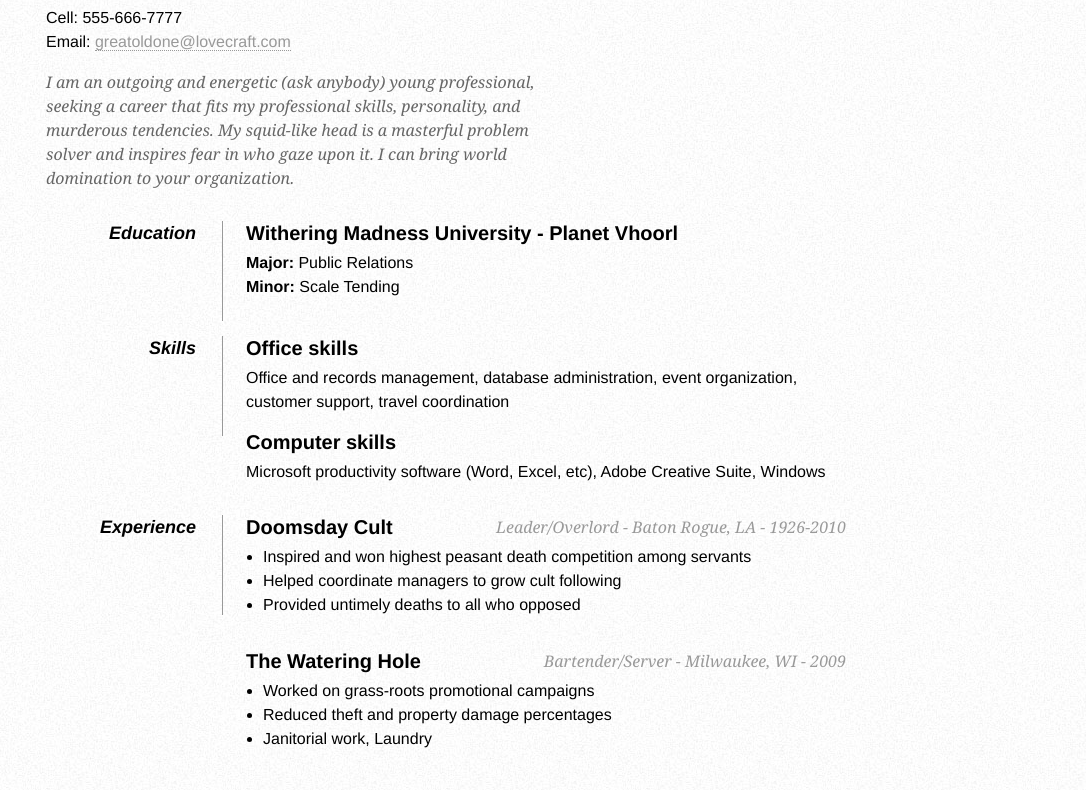
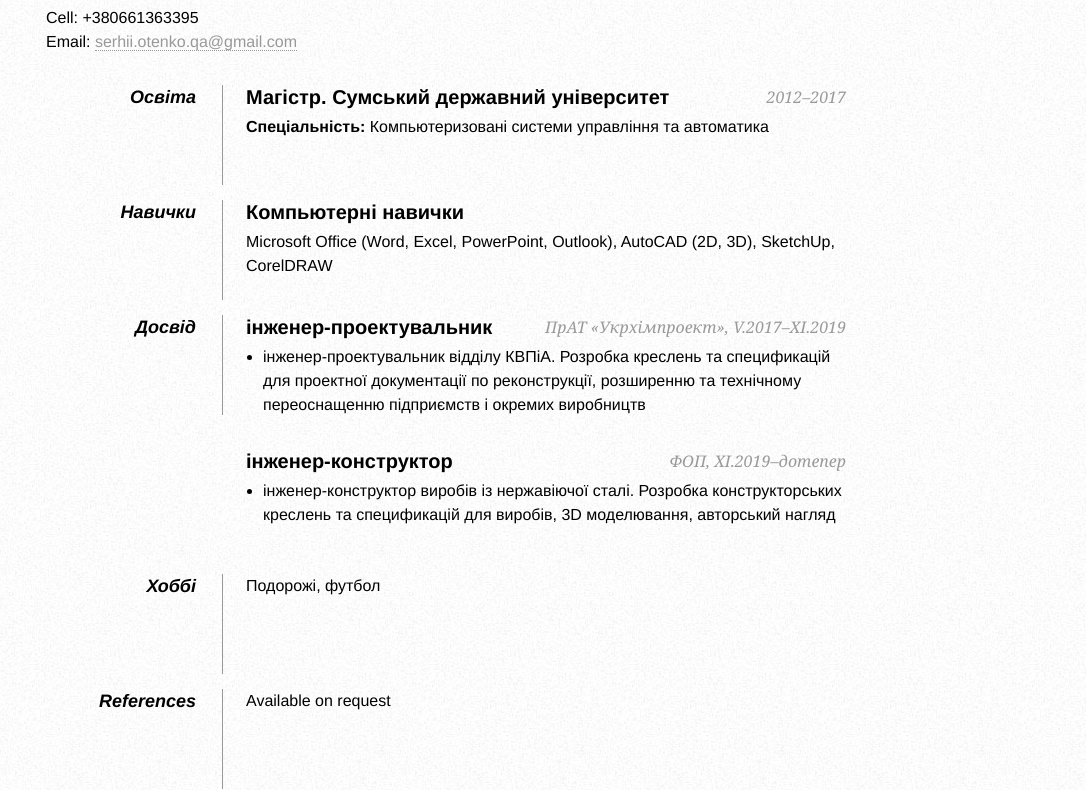
Before and after one commit to serhiiotenko/serhiiotenko.github.io, a plain HTML site: page index.html in a window 1280 px wide. Shown: the part 91-881 px from the top of the page, without its empty margins (194-1280 px from the left). Drawn offline with Linux system fonts and the light colour scheme.

Commit message:
up
10.11.20

```diff
--- a/index.html
+++ b/index.html
@@ -33,75 +33,62 @@
 
     <div id="page-wrap">
 
-        <img src="images/cthulu.png" alt="Photo of Cthulu" id="pic" />
+        <img src="images/face.jpg" alt="my photo" id="pic" />
 
         <div id="contact-info" class="vcard">
 
             <!-- Microformats! -->
 
-            <h1 class="fn">C'thulhu</h1>
+            <h1 class="fn">Сергій Отенко</h1>
 
             <p>
-                Cell: <span class="tel">555-666-7777</span><br />
-                Email: <a class="email" href="mailto:greatoldone@lovecraft.com">greatoldone@lovecraft.com</a>
+                Cell: <span class="tel">+380661363395</span><br />
+                Email: <a class="email" href="mailto:serhii.otenko.qa@gmail.com">serhii.otenko.qa@gmail.com</a>
             </p>
         </div>
 
-        <div id="objective">
-            <p>
-                I am an outgoing and energetic (ask anybody) young professional, seeking a
-                career that fits my professional skills, personality, and murderous tendencies.
-                My squid-like head is a masterful problem solver and inspires fear in who gaze upon it.
-                I can bring world domination to your organization.
-            </p>
-        </div>
+
 
         <div class="clear"></div>
 
         <dl>
             <dd class="clear"></dd>
 
-            <dt>Education</dt>
+            <dt>Освіта</dt>
             <dd>
-                <h2>Withering Madness University - Planet Vhoorl</h2>
-                <p><strong>Major:</strong> Public Relations<br />
-                   <strong>Minor:</strong> Scale Tending</p>
+                <h2>Магістр. Сумський державний університет <span>2012–2017</span></h2>
+                <p><strong>Спеціальність:</strong> Компьютеризовані системи управління та автоматика<br />
+                </p>
             </dd>
 
             <dd class="clear"></dd>
 
-            <dt>Skills</dt>
+            <dt>Навички</dt>
             <dd>
-                <h2>Office skills</h2>
-                <p>Office and records management, database administration, event organization, customer support, travel coordination</p>
 
-                <h2>Computer skills</h2>
-                <p>Microsoft productivity software (Word, Excel, etc), Adobe Creative Suite, Windows</p>
+                <h2>Компьютерні навички</h2>
+                <p>Microsoft Office (Word, Excel, PowerPoint, Outlook), AutoCAD (2D, 3D), SketchUp, CorelDRAW</p>
             </dd>
 
             <dd class="clear"></dd>
 
-            <dt>Experience</dt>
+            <dt>Досвід</dt>
             <dd>
-                <h2>Doomsday Cult <span>Leader/Overlord - Baton Rogue, LA - 1926-2010</span></h2>
+                <h2>інженер-проектувальник <span>ПрАТ «Укрхімпроект», V.2017–XI.2019</span></h2>
                 <ul>
-                    <li>Inspired and won highest peasant death competition among servants</li>
-                    <li>Helped coordinate managers to grow cult following</li>
-                    <li>Provided untimely deaths to all who opposed</li>
+                    <li>інженер-проектувальник відділу КВПіА. Розробка креслень та спецификацій для проектної документації по реконструкції, розширенню та технічному переоснащенню підприємств і окремих виробництв</li>
                 </ul>
 
-                <h2>The Watering Hole <span>Bartender/Server - Milwaukee, WI - 2009</span></h2>
+                <h2>інженер-конструктор <span>ФОП, XI.2019–дотепер</span></h2>
                 <ul>
-                    <li>Worked on grass-roots promotional campaigns</li>
-                    <li>Reduced theft and property damage percentages</li>
-                    <li>Janitorial work, Laundry</li>
+                    <li>інженер-конструктор виробів із нержавіючої сталі. Розробка конструкторських креслень та спецификацій для виробів, 3D моделювання, авторський нагляд</li>
                 </ul>
             </dd>
 
             <dd class="clear"></dd>
 
-            <dt>Hobbies</dt>
-            <dd>World Domination, Deep Sea Diving, Murder Most Foul</dd>
+            <dt>Хоббі</dt>
+            <dd>Подорожі, футбол</dd>
 
             <dd class="clear"></dd>
 
```
